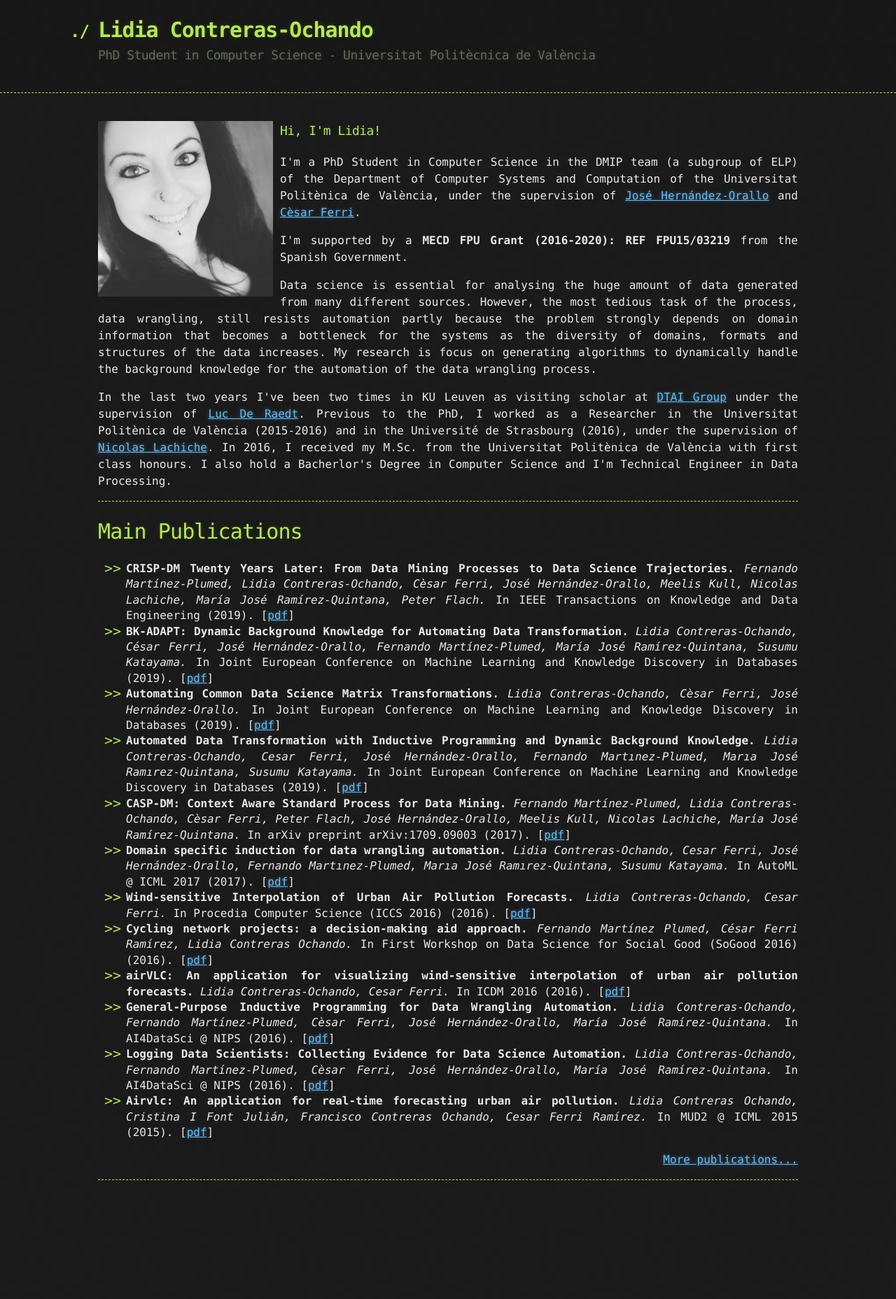
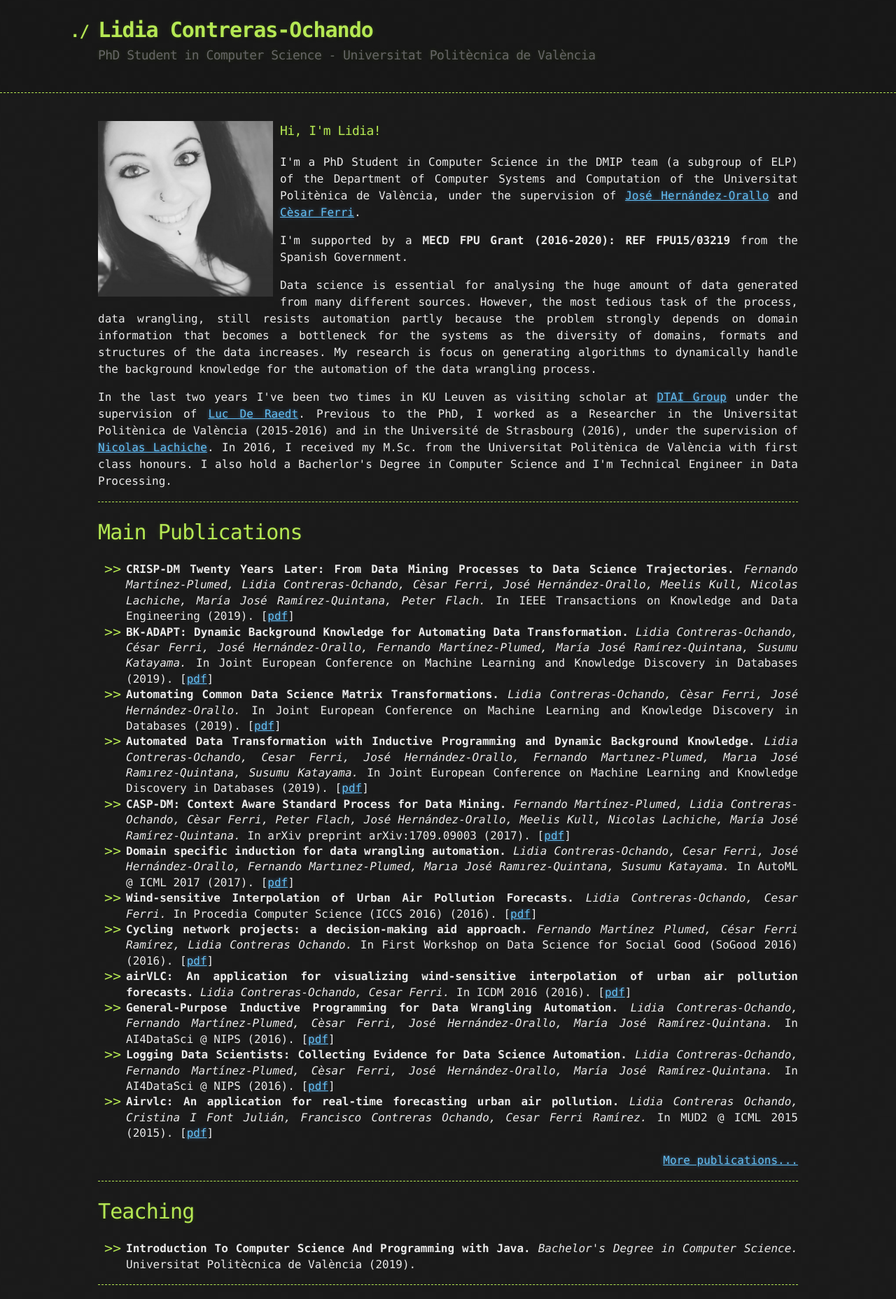
Before and after one commit to liconoc/liconoc.github.io, a Jekyll site: the page built from index.md, in a window 1280 px wide. Shown: the whole page at 70% size. Built offline with Jekyll 4.4.1, drawn with Linux system fonts in a browser that asks for light colours; before the commit the page ends 1707 px from its top, so only the background shows below that.

Commit message:
Update liconoc.html

```diff
--- a/_layouts/liconoc.html
+++ b/_layouts/liconoc.html
@@ -40,6 +40,7 @@
 		}
 
 		.dashed_bottom{
+			padding-bottom:1px;
 			border-bottom: 1px dashed #b5e853;
 		}
 	</style>
@@ -130,6 +131,18 @@
 
 			</section>
 
+			<section id="teaching" class="dashed_bottom">
+
+				<h1>Teaching</h1>
+
+				<ul>
+
+					<li> <span class="paper_title">Introduction To Computer Science And Programming with Java. </span> <span class="paper_authors">Bachelor's Degree in Computer Science.</span> Universitat Politècnica de València (2019).</li>
+
+				</ul>
+
+			</section>
+
       </section>
     </div>
 
```
